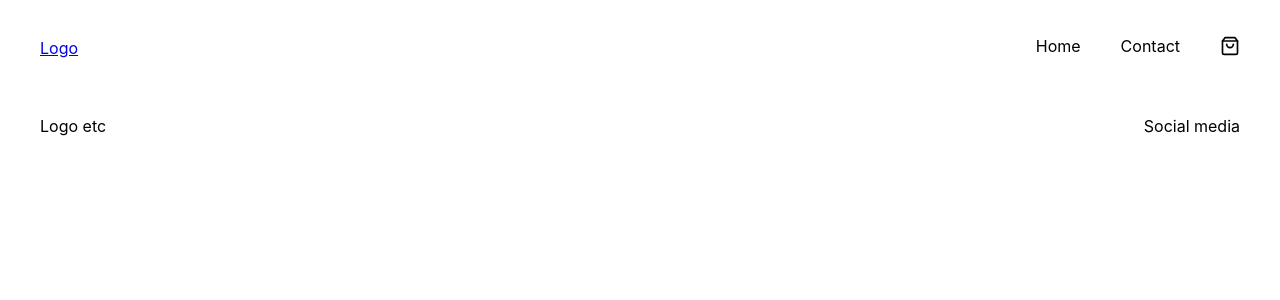
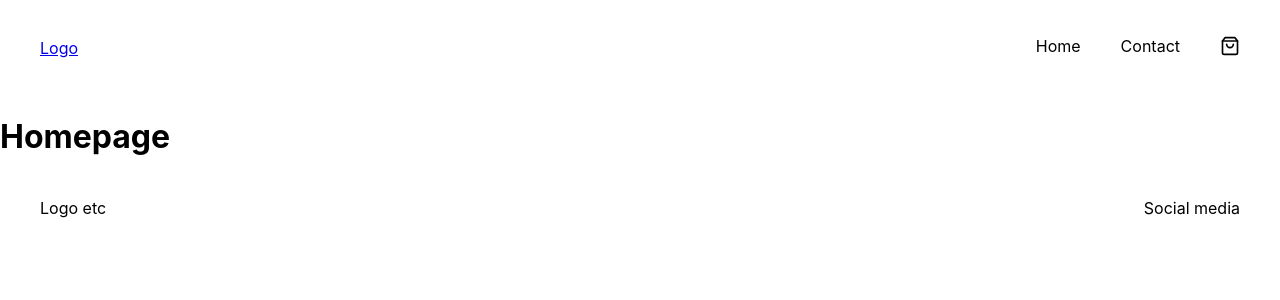
Before and after one commit to asimenstad/javascript-frameworks-ca, a React (Create React App) app: page / in a window 1280 px wide. Shown: the top 300 px of the page. Built offline with nearby package versions, Linux system fonts and the light colour scheme.

Commit message:
Fix file structure

```diff
--- a/src/App.js
+++ b/src/App.js
@@ -1,9 +1,18 @@
 import React from "react";
 import { Routes, Route } from "react-router-dom";
-import Layout from "./components/Layout/Layout";
+import Layout from "./components/Layout/Layout.jsx";
+import Home from "./pages/home/Home.jsx";
 
 function App() {
-  return <Layout></Layout>;
+  return (
+    <div>
+      <Routes>
+        <Route path="/" element={<Layout />}>
+          <Route index element={<Home />} />
+        </Route>
+      </Routes>
+    </div>
+  );
 }
 
 export default App;
--- a/src/components/CartIcon/CartIcon.jsx
+++ b/src/components/Cart/Cart.jsx
@@ -1,7 +1,7 @@
 import React from "react";
-import * as S from "./CartIcon.styled";
+import * as S from "./Cart.styled";
 
-function CartIcon() {
+function Cart() {
   return (
     <S.IconWrapper>
       <S.Icon></S.Icon>
@@ -9,4 +9,4 @@ function CartIcon() {
   );
 }
 
-export default CartIcon;
+export default Cart;
--- a/src/components/Navbar/Navbar.jsx
+++ b/src/components/Navbar/Navbar.jsx
@@ -2,7 +2,7 @@ import React, { useState } from "react";
 import { NavLink } from "react-router-dom";
 import Hamburger from "hamburger-react";
 import * as S from "./Navbar.styled";
-import CartIcon from "../CartIcon/CartIcon";
+import Cart from "../Cart/Cart";
 
 function Navbar() {
   const [isOpen, setOpen] = useState(false);
@@ -24,7 +24,7 @@ function Navbar() {
         </S.MenuItem>
         <S.MenuItem>
           <NavLink to="/cart">
-            <CartIcon></CartIcon>
+            <Cart></Cart>
           </NavLink>
         </S.MenuItem>
       </S.Menu>
--- /dev/null
+++ b/src/pages/home/Home.jsx
@@ -0,0 +1,11 @@
+import React from "react";
+
+function Home() {
+  return (
+    <div>
+      <h1>Homepage</h1>
+    </div>
+  );
+}
+
+export default Home;
```
Also changed, not shown: src/components/Cart/Cart.styled.jsx (renamed from src/components/CartIcon/CartIcon.styled.jsx), src/pages/checkout/Checkout.jsx (added), src/pages/contact/Contact.jsx (added), src/pages/product/Product.jsx (added).
